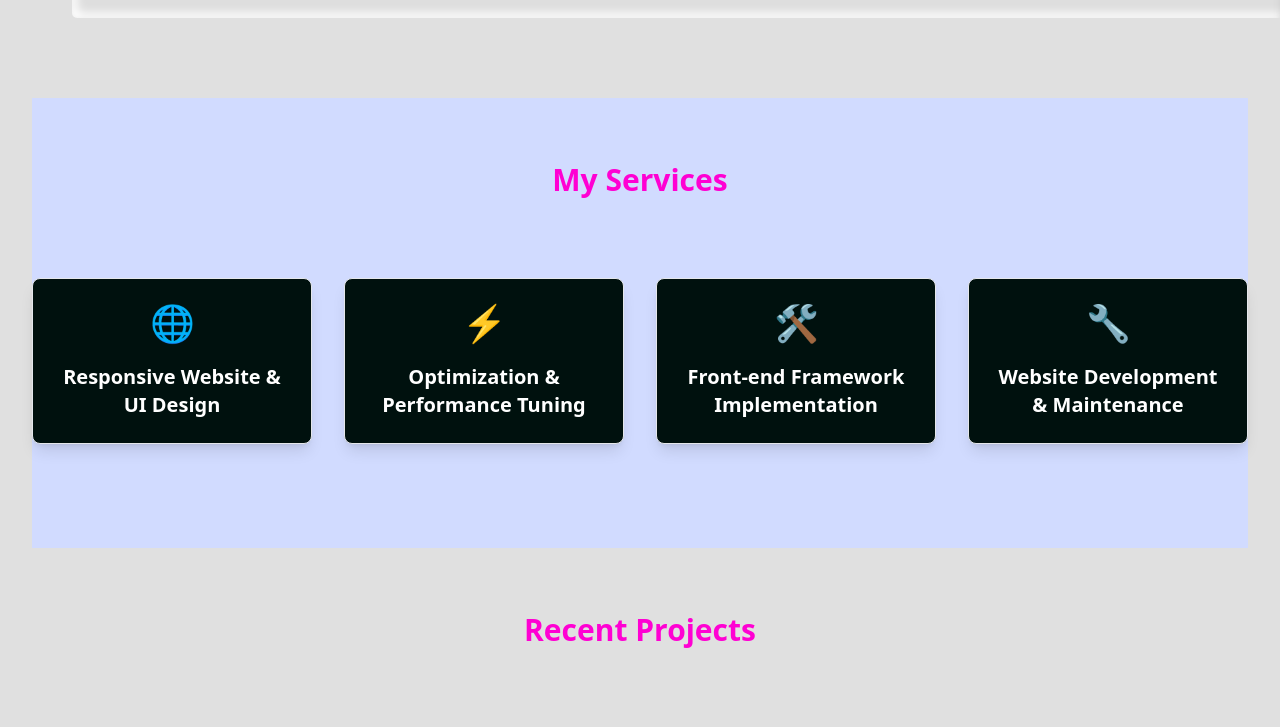
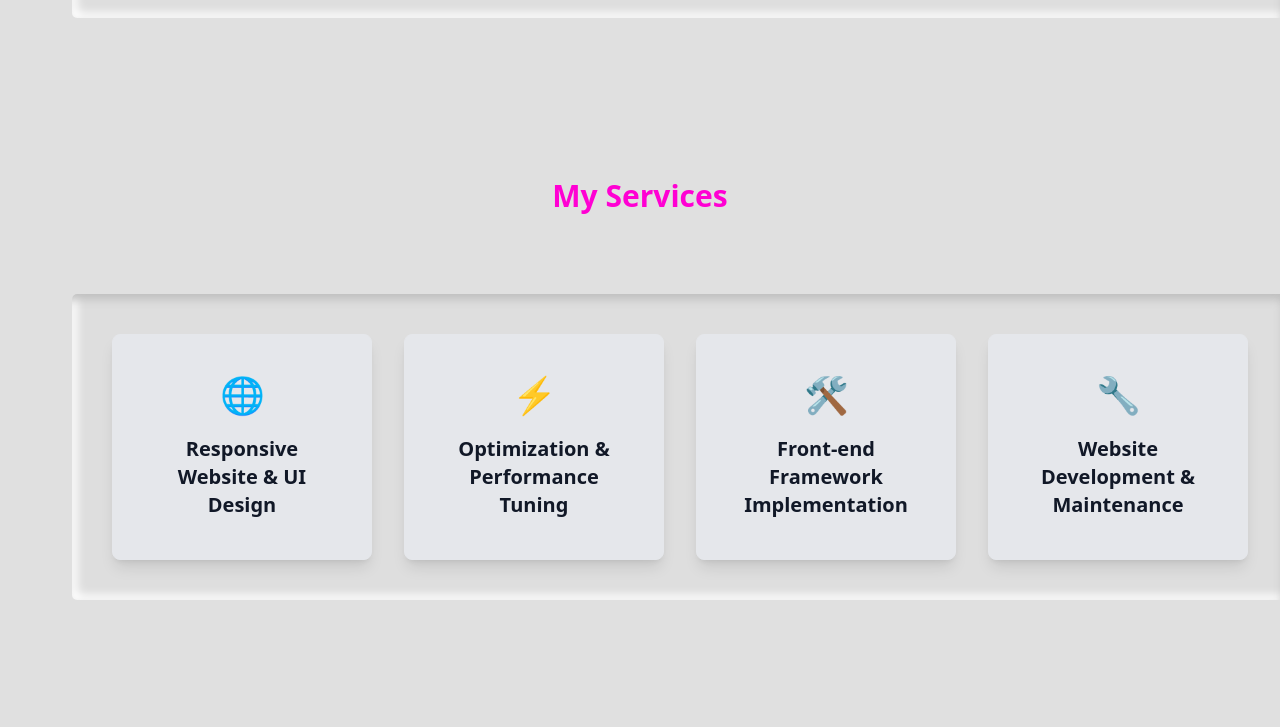
Before and after one commit to muaz64/muaz-portfolio-site, a React (Vite) app: page / in a window 1280 px wide. Shown: the part 1515-2242 px from the top of the page. Built offline with nearby package versions, Linux system fonts and the light colour scheme.

Commit message:
services update 2

```diff
--- a/src/components/Services.jsx
+++ b/src/components/Services.jsx
@@ -9,14 +9,14 @@ function Services() {
   ];
 
   return (
-    <section id="services" className="py-16 bg-primary-content">
+    <section id="services" className="py-20 ">
       <h2 className="text-3xl font-bold text-secondary text-center mb-20">My Services</h2>
-      <div className="container mx-auto mb-10">
-        <div className="grid grid-cols-1 md:grid-cols-2 lg:grid-cols-4 gap-8">
+      <div className="container parent-div mx-5 md:mx-10 lg:my-10">
+        <div className="grid grid-cols-1 md:grid-cols-2 lg:grid-cols-4 gap-8 mx-10 py-10">
           {services.map((service, index) => (
-            <div key={index} className=" text-center p-6 border rounded-lg bg-accent-content shadow-lg hover:shadow-xl">
+            <div key={index} className=" text-center p-10 bg-gray-200 border rounded-lg shadow-lg hover:shadow-xl">
               <div className="text-4xl mb-5">{service.icon}</div>
-              <h3 className="text-white font-semibold text-xl">{service.title}</h3>
+              <h3 className="text-gray-900 font-semibold text-xl">{service.title}</h3>
             </div>
           ))}
         </div>
```
